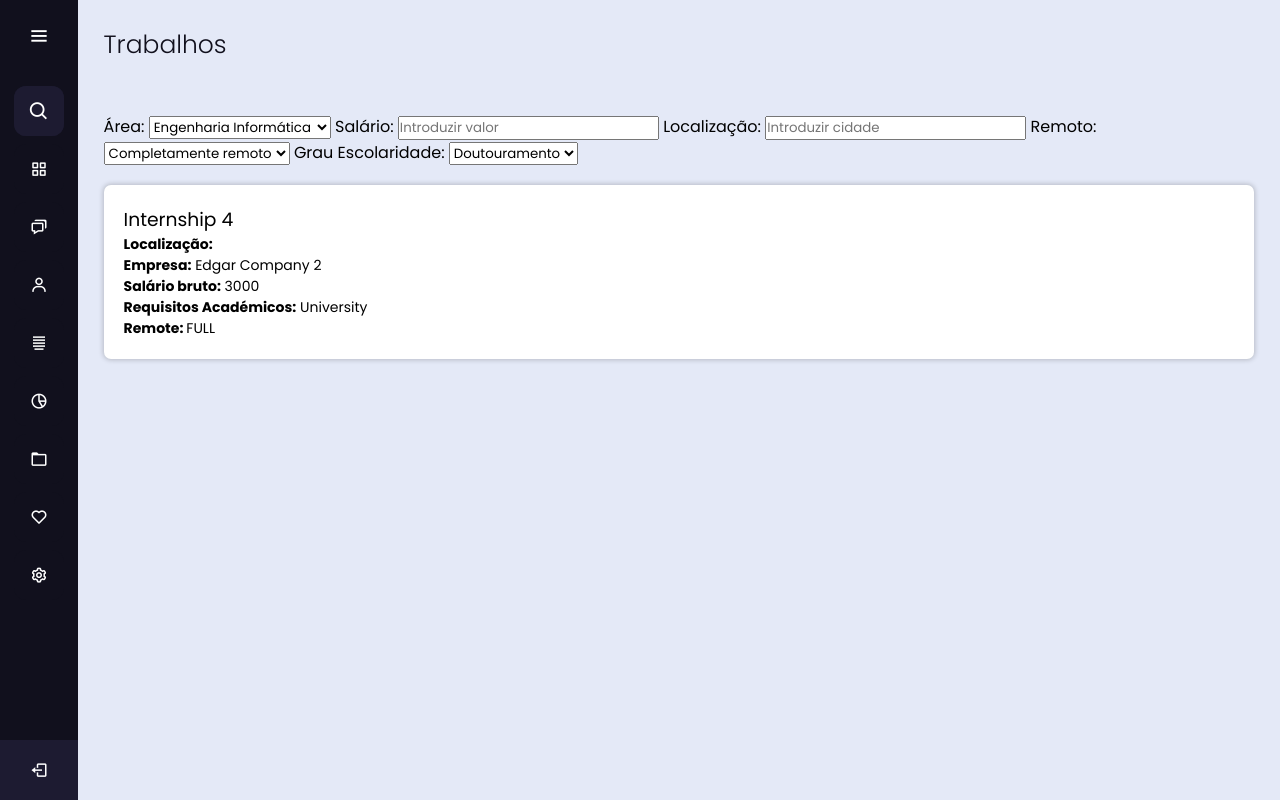
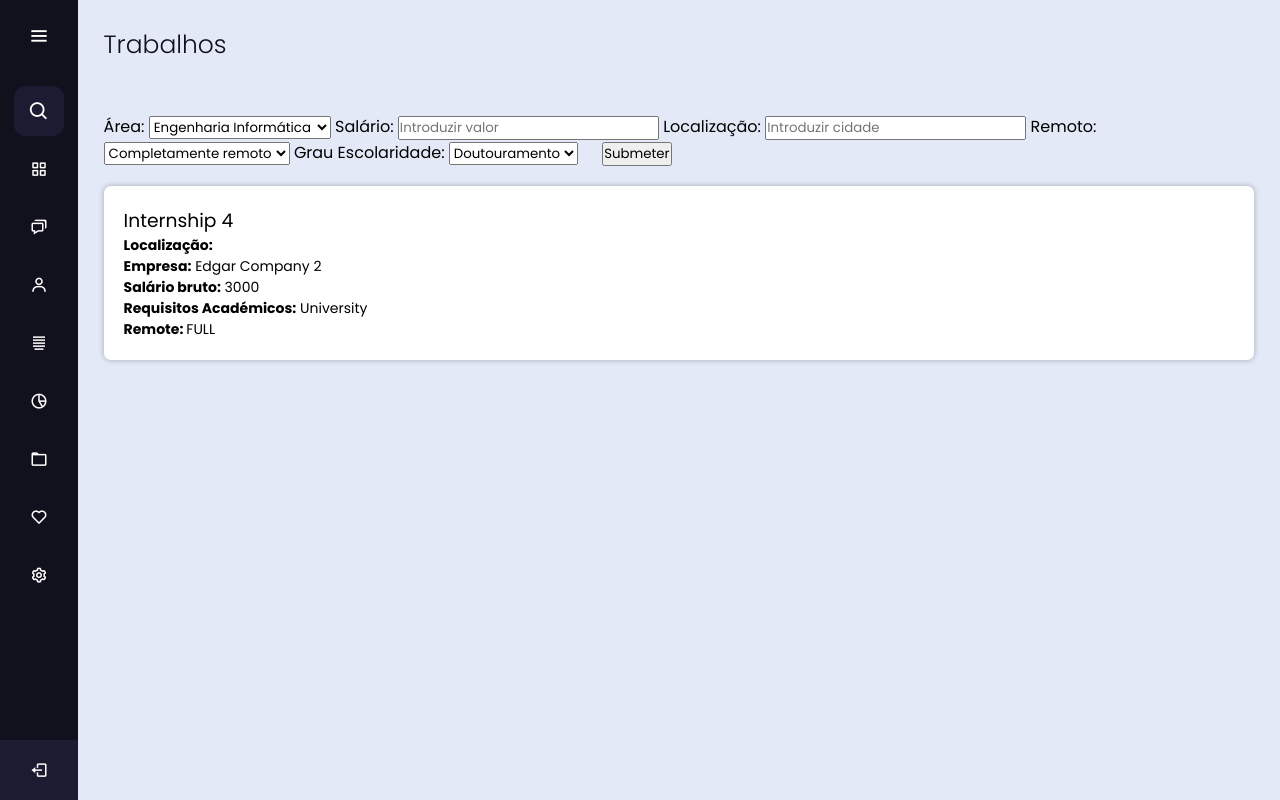
Before and after one commit to MigDinny/newLeaf, a PHP site: page /?section=jobs in a window 1280 px wide. Run offline with PHP 8.4, Linux system fonts and the light colour scheme; data comes from the database, SQL or seed files in the repository; grey boxes are pictures that could not be loaded.

Commit message:
submit button added

```diff
--- a/contents/internships.php
+++ b/contents/internships.php
@@ -3,6 +3,7 @@
 
 <!-- Filters -->
 <!--Current filters: type (obligatory), course id, salary, location, remoteness(?) and graduation requirements -->
+<div class="button">
     <label for="filters">Área:</label>
     <select name="filters" id="course">
     <option value="software-engineer" >Engenharia Informática</option>
@@ -35,6 +36,9 @@
     <option value="none">Nenhum</option>
     </select>
 
+    <input style="margin-left: 20px" type="submit" value="Submeter">
+</div>
+
 <!-- lista com as rows das cenas -->
 
 <ul id="entry-list">
--- a/contents/jobs.php
+++ b/contents/jobs.php
@@ -3,6 +3,7 @@
 
 <!-- Filters -->
 <!--Current filters: type (obligatory), course id, salary, location, remoteness(?) and graduation requirements.-->
+<div class="button">
     <label for="filters">Área:</label>
     <select name="filters" id="course">
     <option value="software-engineer" >Engenharia Informática</option>
@@ -35,11 +36,12 @@
     <option value="none">Nenhum</option>
     </select>
 
+    <input style="margin-left: 20px" type="submit" value="Submeter">
+</div>
+
 <!-- lista com as rows das cenas -->
 
 <ul id="entry-list">
-
-
     <li class="entry-row">
         <h3>Back-end PHP + PostgreSQL</h3>
         <span><b>Localização: </b>Portugal</span><br>
--- a/contents/research.php
+++ b/contents/research.php
@@ -3,6 +3,7 @@
 
 <!-- Filters -->
 <!--Current filters: type (obligatory), course id, salary, location, remoteness(?) and graduation requirements.-->
+<div class="button">
     <label for="filters">Área:</label>
     <select name="filters" id="course">
     <option value="software-engineer" >Engenharia Informática</option>
@@ -35,6 +36,9 @@
     <option value="none">Nenhum</option>
     </select>
 
+    <input style="margin-left: 20px" type="submit" value="Submeter">
+</div>
+
 <!-- lista com as rows das cenas -->
 
 <ul id="entry-list">
```
Lines whose indentation alone changed are shown as unchanged.
